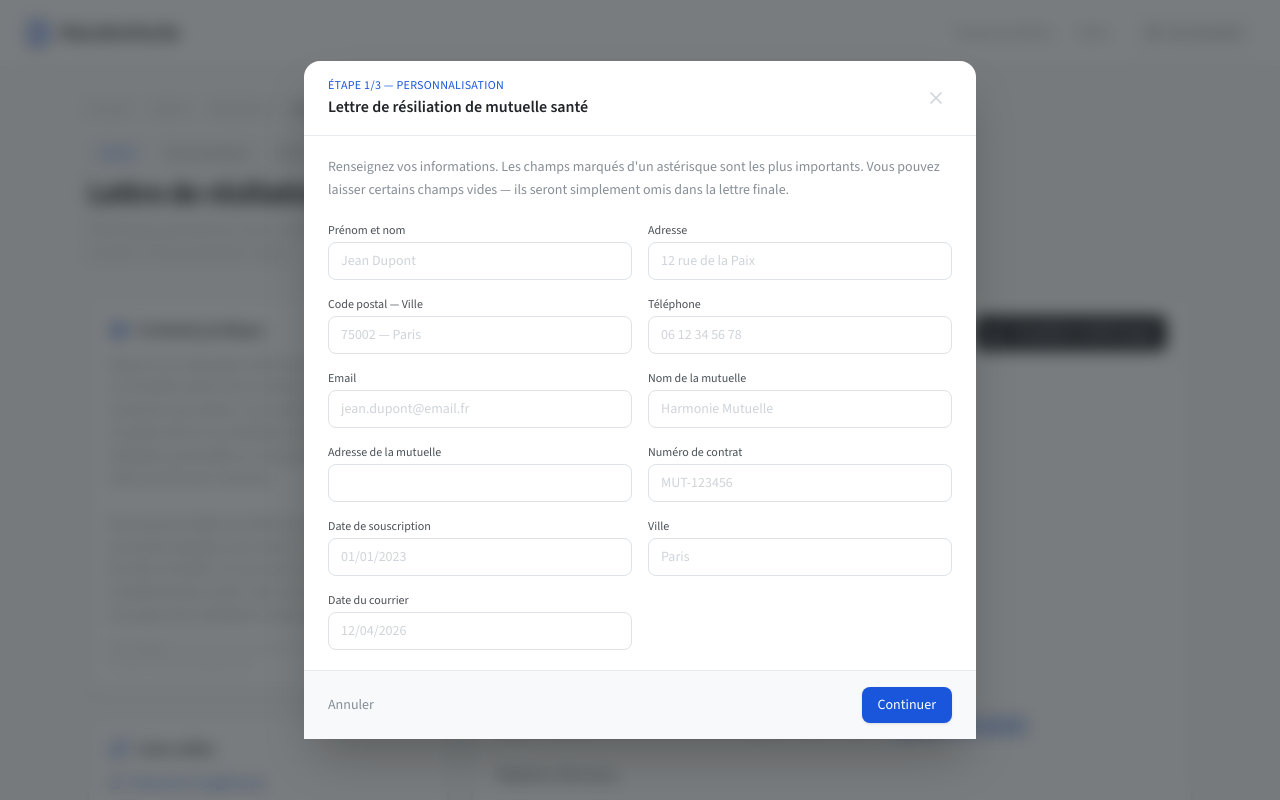
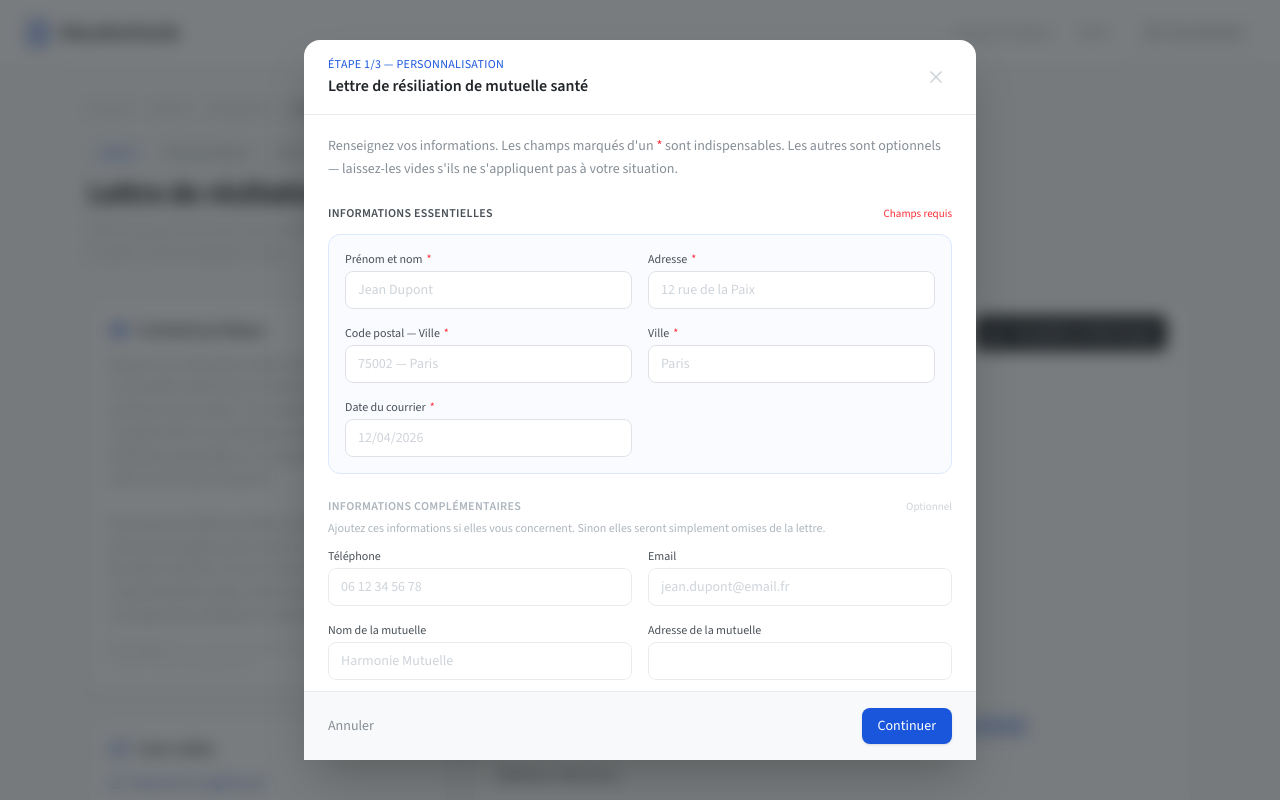
Before and after one commit to dissonance-editions/malettrefacile, a Next.js app: page /lettres/resiliation/mutuelle-sante in a window 1280 px wide. Both pictures are taken after a click on the button "Compléter et télécharger". Shown: the top 800 px of the page. Built offline with nearby package versions, Linux system fonts and the light colour scheme; no server answers.

Commit message:
feat: distinction champs essentiels vs complementaires dans la modale

```diff
--- a/src/components/FillAndDownloadModal.tsx
+++ b/src/components/FillAndDownloadModal.tsx
@@ -15,6 +15,8 @@ interface LetterVariable {
   name: string;
   label: string;
   placeholder: string;
+  /** Si défini, override l'heuristique d'auto-detection */
+  required?: boolean;
 }
 
 interface Props {
@@ -29,6 +31,30 @@ interface Props {
 type Step = "form" | "account" | "format" | "sending" | "done";
 type Format = "pdf" | "docx";
 type AuthMode = "signup" | "login";
+
+/**
+ * Determine si un champ est obligatoire.
+ * Si la variable a `required: true` ou `required: false` -> on respecte.
+ * Sinon heuristique sur le label : champs perso de base toujours requis.
+ */
+function isRequiredField(variable: LetterVariable): boolean {
+  if (typeof variable.required === "boolean") return variable.required;
+
+  const label = variable.label.toLowerCase().trim();
+
+  // Liste des labels typiquement obligatoires (heuristique)
+  const requiredPatterns: RegExp[] = [
+    /^pr[eé]nom(\s*(et|\/|\s)\s*nom)?$/,
+    /^nom(\s*(et|\/|\s)\s*pr[eé]nom)?$/,
+    /^nom\s*complet$/,
+    /^adresse$/,
+    /^code\s*postal(\s*[-—–\s]\s*ville)?$/,
+    /^ville$/,
+    /^date(\s*du\s*courrier)?$/,
+  ];
+
+  return requiredPatterns.some((p) => p.test(label));
+}
 
 export default function FillAndDownloadModal({
   open,
@@ -45,7 +71,6 @@ export default function FillAndDownloadModal({
   const [format, setFormat] = useState<Format>("pdf");
   const [error, setError] = useState<string | null>(null);
 
-  // Account step
   const [authMode, setAuthMode] = useState<AuthMode>("signup");
   const [email, setEmail] = useState("");
   const [password, setPassword] = useState("");
@@ -53,6 +78,10 @@ export default function FillAndDownloadModal({
   const [acceptCgv, setAcceptCgv] = useState(false);
   const [marketingOptIn, setMarketingOptIn] = useState(false);
   const [authSubmitting, setAuthSubmitting] = useState(false);
+
+  // Split variables required / optional (memoise via derivation simple)
+  const requiredVariables = variables.filter(isRequiredField);
+  const optionalVariables = variables.filter((v) => !isRequiredField(v));
 
   useEffect(() => {
     if (open) {
@@ -90,15 +119,21 @@ export default function FillAndDownloadModal({
     setValues((v) => ({ ...v, [name]: value }));
   }
 
-  function isFormValid() {
-    const filled = variables.filter((v) => values[v.name]?.trim()).length;
-    return filled >= Math.ceil(variables.length / 2);
+  function getMissingRequiredLabels(): string[] {
+    return requiredVariables
+      .filter((v) => !values[v.name]?.trim())
+      .map((v) => v.label);
   }
 
   function handleNextFromForm() {
-    if (!isFormValid()) {
+    const missing = getMissingRequiredLabels();
+    if (missing.length > 0) {
+      const list =
+        missing.length === 1
+          ? `« ${missing[0]} »`
+          : missing.map((m) => `« ${m} »`).join(", ");
       setError(
-        "Merci de remplir au moins la moitié des champs pour générer votre lettre."
+        `Merci de renseigner les champs essentiels : ${list}.`
       );
       return;
     }
@@ -236,6 +271,34 @@ export default function FillAndDownloadModal({
     }
   }
 
+  // Helper render input
+  function renderInput(variable: LetterVariable, isRequired: boolean) {
+    return (
+      <div key={variable.name}>
+        <label className="flex items-center gap-1 text-xs font-medium text-neutral-700">
+          {variable.label}
+          {isRequired && (
+            <span className="text-red-500" aria-label="champ obligatoire">
+              *
+            </span>
+          )}
+        </label>
+        <input
+          type="text"
+          value={values[variable.name] || ""}
+          onChange={(e) => handleChange(variable.name, e.target.value)}
+          placeholder={variable.placeholder}
+          required={isRequired}
+          className={`mt-1 w-full rounded-lg border bg-white px-3 py-2 text-sm text-neutral-800 placeholder-neutral-400 outline-none transition-colors focus:ring-1 ${
+            isRequired
+              ? "border-neutral-300 focus:border-primary-500 focus:ring-primary-500"
+              : "border-neutral-200 focus:border-primary-500 focus:ring-primary-500"
+          }`}
+        />
+      </div>
+    );
+  }
+
   return (
     <div className="fixed inset-0 z-50 flex items-center justify-center p-4">
       {/* Backdrop */}
@@ -271,28 +334,49 @@ export default function FillAndDownloadModal({
           {step === "form" && (
             <>
               <p className="text-sm leading-relaxed text-neutral-600">
-                Renseignez vos informations. Les champs marqués d&apos;un astérisque
-                sont les plus importants. Vous pouvez laisser certains champs
-                vides — ils seront simplement omis dans la lettre finale.
+                Renseignez vos informations. Les champs marqués d&apos;un{" "}
+                <span className="font-medium text-red-500">*</span> sont
+                indispensables. Les autres sont optionnels — laissez-les vides
+                s&apos;ils ne s&apos;appliquent pas à votre situation.
               </p>
-              <div className="mt-5 grid gap-4 sm:grid-cols-2">
-                {variables.map((variable) => (
-                  <div key={variable.name}>
-                    <label className="block text-xs font-medium text-neutral-700">
-                      {variable.label}
-                    </label>
-                    <input
-                      type="text"
-                      value={values[variable.name] || ""}
-                      onChange={(e) =>
-                        handleChange(variable.name, e.target.value)
-                      }
-                      placeholder={variable.placeholder}
-                      className="mt-1 w-full rounded-lg border border-neutral-300 bg-white px-3 py-2 text-sm text-neutral-800 placeholder-neutral-400 outline-none focus:border-primary-500 focus:ring-1 focus:ring-primary-500"
-                    />
+
+              {/* Section : Informations essentielles */}
+              {requiredVariables.length > 0 && (
+                <div className="mt-6">
+                  <div className="flex items-baseline justify-between">
+                    <h3 className="text-xs font-semibold uppercase tracking-wide text-neutral-700">
+                      Informations essentielles
+                    </h3>
+                    <span className="text-[11px] text-red-500">
+                      Champs requis
+                    </span>
                   </div>
-                ))}
-              </div>
+                  <div className="mt-3 grid gap-4 rounded-xl border border-primary-100 bg-primary-50/40 p-4 sm:grid-cols-2">
+                    {requiredVariables.map((v) => renderInput(v, true))}
+                  </div>
+                </div>
+              )}
+
+              {/* Section : Informations complémentaires */}
+              {optionalVariables.length > 0 && (
+                <div className="mt-6">
+                  <div className="flex items-baseline justify-between">
+                    <h3 className="text-xs font-semibold uppercase tracking-wide text-neutral-500">
+                      Informations complémentaires
+                    </h3>
+                    <span className="text-[11px] text-neutral-400">
+                      Optionnel
+                    </span>
+                  </div>
+                  <p className="mt-1 text-xs text-neutral-500">
+                    Ajoutez ces informations si elles vous concernent. Sinon
+                    elles seront simplement omises de la lettre.
+                  </p>
+                  <div className="mt-3 grid gap-4 sm:grid-cols-2">
+                    {optionalVariables.map((v) => renderInput(v, false))}
+                  </div>
+                </div>
+              )}
             </>
           )}
 
```
Also changed, not shown: 1 other file (tests, documents, lock files or other folders).
